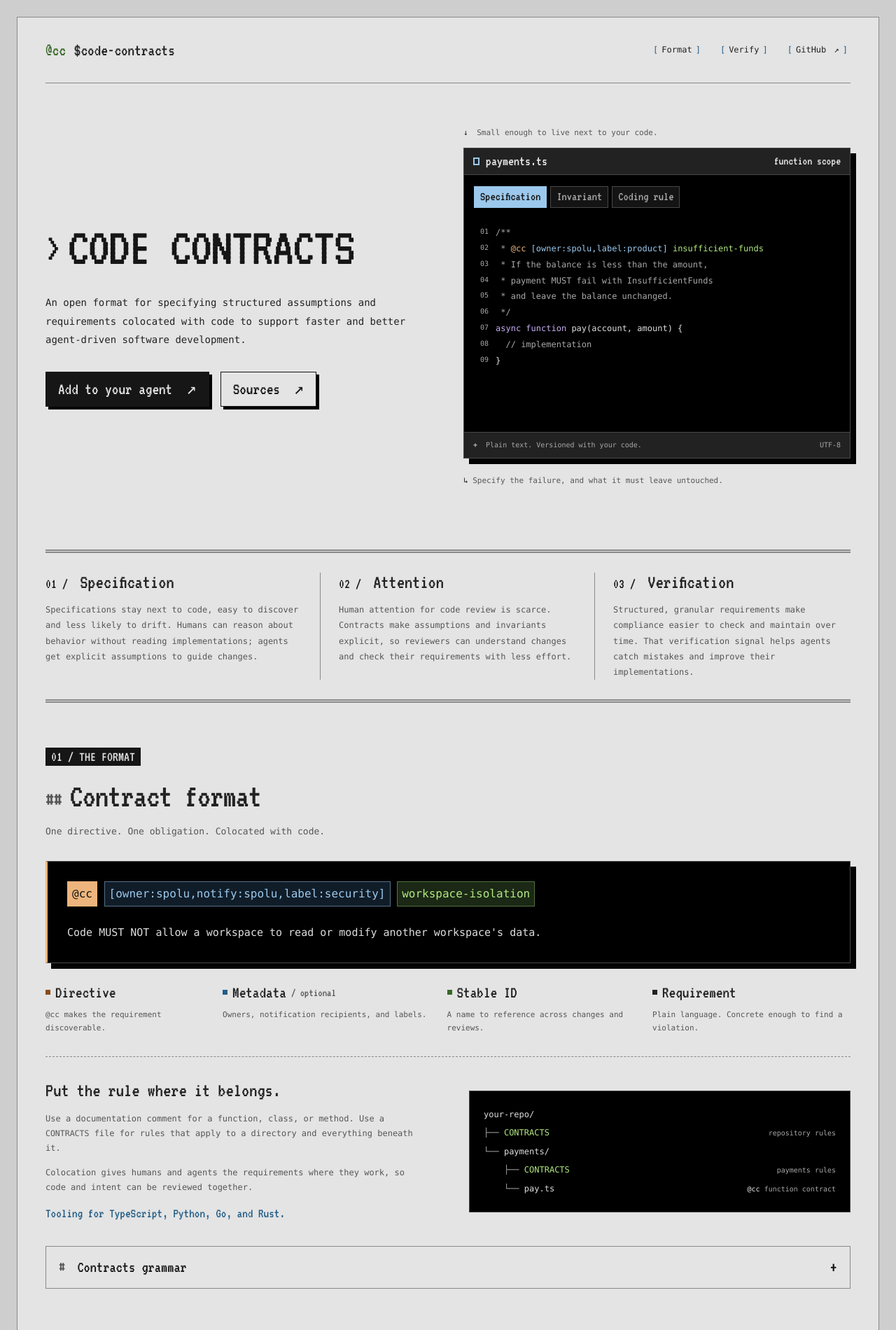
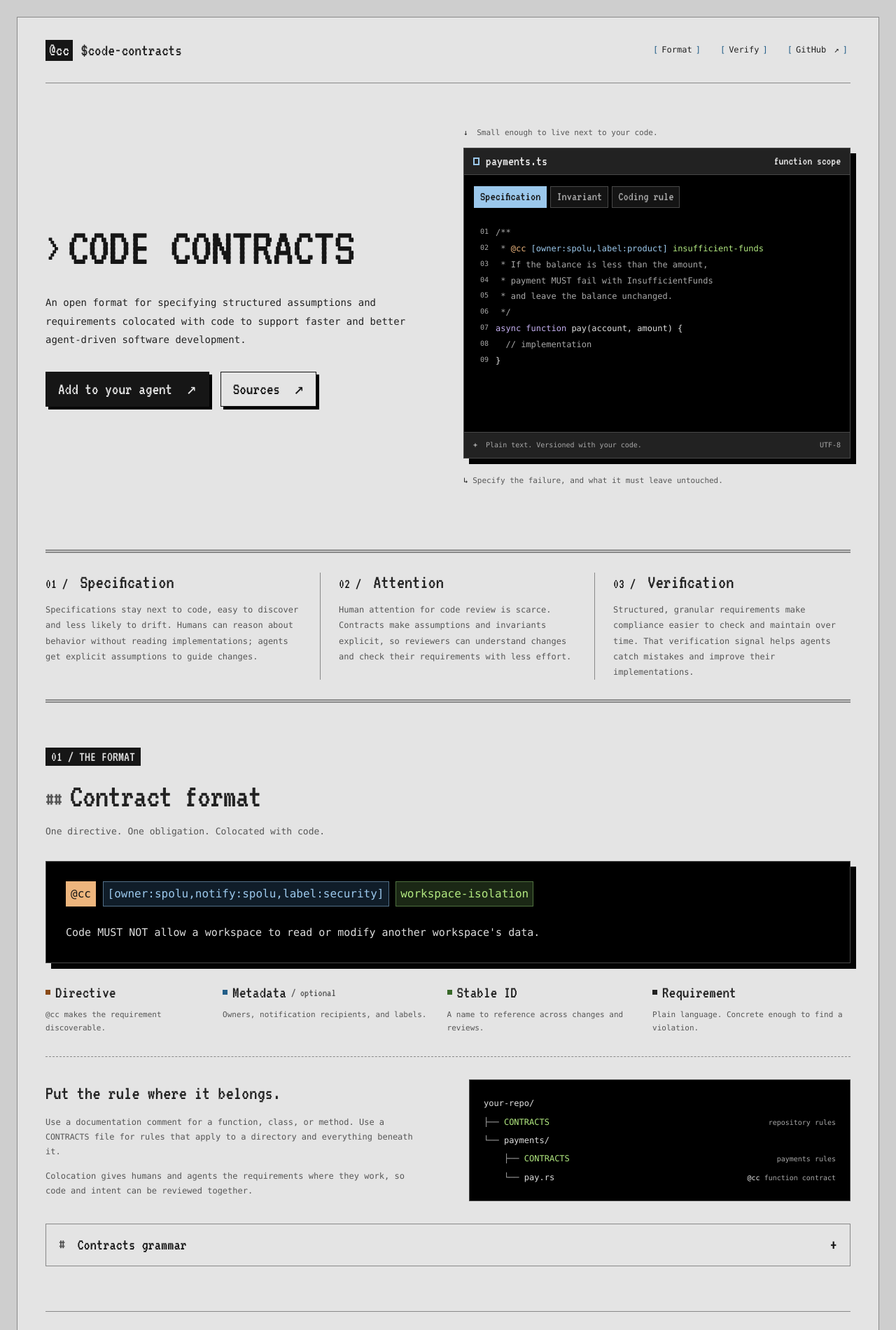
Before and after one commit to spolu/code-contracts, a plain HTML site: page site/index.html in a window 1280 px wide. Shown: the top 1900 px of the page at 70% size. Drawn offline with Linux system fonts and the light colour scheme.

Commit message:
iteration

```diff
--- a/site/index.html
+++ b/site/index.html
@@ -102,14 +102,13 @@
               <h3>Put the rule where it belongs.</h3>
               <p>Use a documentation comment for a function, class, or method. Use a <code>CONTRACTS</code> file for rules that apply to a directory and everything beneath it.</p>
               <p>Colocation gives humans and agents the requirements where they work, so code and intent can be reviewed together.</p>
-              <p class="supported">Tooling for TypeScript, Python, Go, and Rust.</p>
             </div>
             <div class="tree" aria-label="Example contract scopes">
               <div><span class="tree-path">your-repo/</span></div>
               <div><span class="tree-lines">├── </span><strong>CONTRACTS</strong><span class="tree-label">repository rules</span></div>
               <div><span class="tree-lines">└── </span><span class="tree-path">payments/</span></div>
               <div><span class="tree-lines">&nbsp;&nbsp;&nbsp; ├── </span><strong>CONTRACTS</strong><span class="tree-label">payments rules</span></div>
-              <div><span class="tree-lines">&nbsp;&nbsp;&nbsp; └── </span><span class="tree-path">pay.ts</span><span class="tree-label"><span class="accent">@cc</span> function contract</span></div>
+              <div><span class="tree-lines">&nbsp;&nbsp;&nbsp; └── </span><span class="tree-path">pay.rs</span><span class="tree-label"><span class="accent">@cc</span> function contract</span></div>
             </div>
           </div>
 
@@ -182,7 +181,7 @@ prose          = prose_line, { NL, prose_line } ;</code></pre>
           </div>
           <div class="start-followup"><p><span>02 / In your agent</span><code>$code-contracts verify</code></p><a class="text-link" href="https://github.com/spolu/code-contracts/blob/main/skills/code-contracts/SKILL.md">Read the skill <span aria-hidden="true">↗</span></a></div>
           <details class="tooling">
-            <summary><span>Want syntax checks and contract discovery from the CLI?</span><span class="disclosure-icon" aria-hidden="true">+</span></summary>
+            <summary><span>CLI tooling</span><span class="disclosure-icon" aria-hidden="true">+</span></summary>
             <div class="tooling-content"><div class="install-heading"><span>Optional tooling</span><button class="copy-button" type="button" data-copy="tooling-command" hidden>Copy <span aria-hidden="true">⧉</span></button></div><pre tabindex="0"><code id="tooling-command">npm install --global @spolu/cc-check</code></pre><pre tabindex="0"><code>cc-check format
 cc-check list payments/pay.ts:42</code></pre><p><code>format</code> checks contract syntax and duplicate IDs. <code>list</code> discovers applicable contracts for a declaration. Your agent reviews the requirements and implementation.</p></div>
           </details>
--- a/site/style.css
+++ b/site/style.css
@@ -67,7 +67,8 @@ p code { font-size: .96em; }
 .skip-link:focus { top: 12px; }
 .masthead { min-height: 94px; border-bottom: 1px solid var(--line); display: flex; align-items: center; justify-content: space-between; gap: 24px; }
 .wordmark { display: flex; align-items: baseline; gap: 12px; color: var(--ink); font: 24px/1 var(--display); white-space: nowrap; }
-.wordmark > .accent, .footer-brand > .accent { color: var(--green); }
+.wordmark > .accent { padding: 3px 5px; color: var(--paper); background: var(--accent); }
+.footer-brand > .accent { color: var(--green); }
 nav { display: flex; align-items: center; gap: 20px; font: 12px/1.4 var(--mono); }
 nav a { padding: 8px 4px; }
 nav a::before { content: "["; margin-right: 5px; color: var(--blue); }
@@ -122,7 +123,7 @@ h1 { display: grid; grid-template-columns: max-content minmax(0, 1fr); align-ite
 h2 { font: 48px/1.05 var(--display); color: var(--ink); letter-spacing: -.02em; margin-top: 18px; }
 .heading-prefix { font-size: .65em; color: var(--muted); }
 .section-heading > p:last-child { color: var(--muted); font-size: 13px; margin-top: 14px; }
-.anatomy { border: 1px solid var(--line); border-left: 3px solid var(--amber); background: var(--code-background); padding: 28px; font-size: 16px; box-shadow: 8px 8px 0 var(--shadow); }
+.anatomy { border: 1px solid var(--line); background: var(--code-background); padding: 28px; font-size: 16px; box-shadow: 8px 8px 0 var(--shadow); }
 .anatomy-line { margin-bottom: 18px; line-height: 2; overflow-wrap: anywhere; }
 .anatomy-line span { display: inline-block; max-width: 100%; padding: 1px 6px; margin: 0 0 6px; }
 .anatomy-directive { color: var(--paper); background: var(--amber); border: 1px solid var(--amber); }
@@ -138,7 +139,6 @@ h2 { font: 48px/1.05 var(--display); color: var(--ink); letter-spacing: -.02em;
 .scope-grid { display: grid; grid-template-columns: 1fr 1fr; gap: 60px; align-items: center; padding: 32px 0; }
 h3 { font: 28px/1.15 var(--display); color: var(--ink); }
 .scope-copy p { margin-top: 14px; color: var(--muted); font-size: 12px; }
-.scope-copy .supported { color: var(--blue); font: 19px/1.4 var(--display); }
 .tree { font-size: 12px; line-height: 2.2; white-space: nowrap; padding: 20px; border: 1px solid var(--line); background: var(--code-background); }
 .tree > div { display: flex; align-items: baseline; }
 .tree-lines { color: var(--muted); white-space: pre; }
@@ -168,7 +168,7 @@ details[open] > summary .disclosure-icon { transform: rotate(45deg); }
 .workflow-number { display: inline-flex; align-items: center; justify-content: center; width: 24px; height: 24px; color: var(--paper); background: var(--accent); }
 .workflow h3 { font-size: 30px; margin-bottom: 12px; }
 .workflow > p { font-size: 12px; color: var(--muted); min-height: 65px; }
-.workflow > p code { padding: 1px 4px; color: var(--blue); background: var(--surface); border: 1px solid var(--line); white-space: nowrap; }
+.workflow > p code, .tooling-content > p code { padding: 1px 4px; color: var(--blue); background: var(--surface); border: 1px solid var(--line); white-space: nowrap; }
 .terminal, .pr-preview { margin-top: 20px; min-height: 340px; border: 1px solid var(--line); box-shadow: 6px 6px 0 var(--shadow); background: var(--code-background); }
 .terminal-bar, .pr-bar { display: flex; align-items: center; justify-content: space-between; gap: 12px; min-height: 40px; padding: 4px 14px; font: 21px/1.2 var(--display); background: var(--surface); color: var(--accent); border-bottom: 1px solid var(--line); }
 .terminal-bar > span:last-child, .pr-bar > span:last-child { font-size: 17px; text-transform: uppercase; }
```
